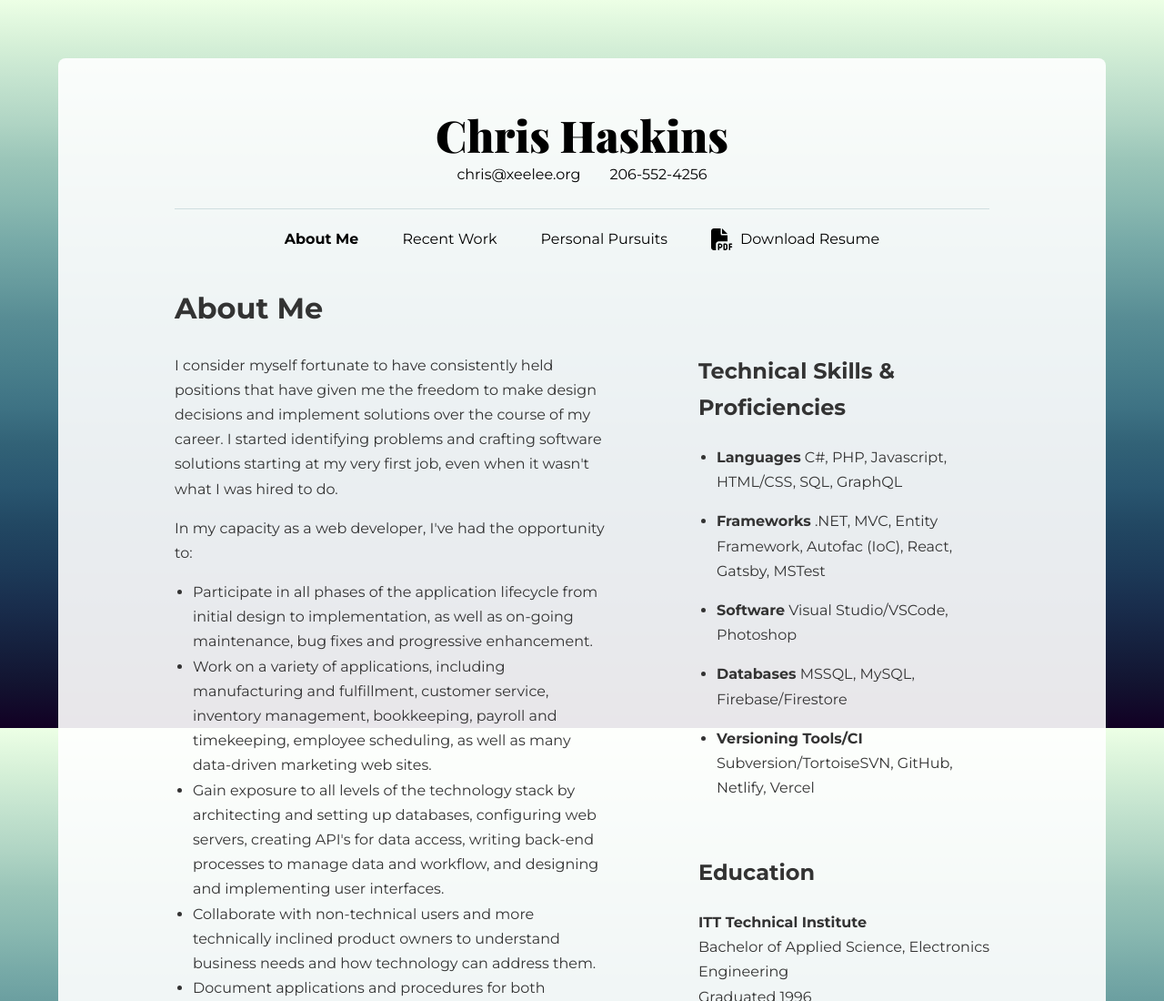
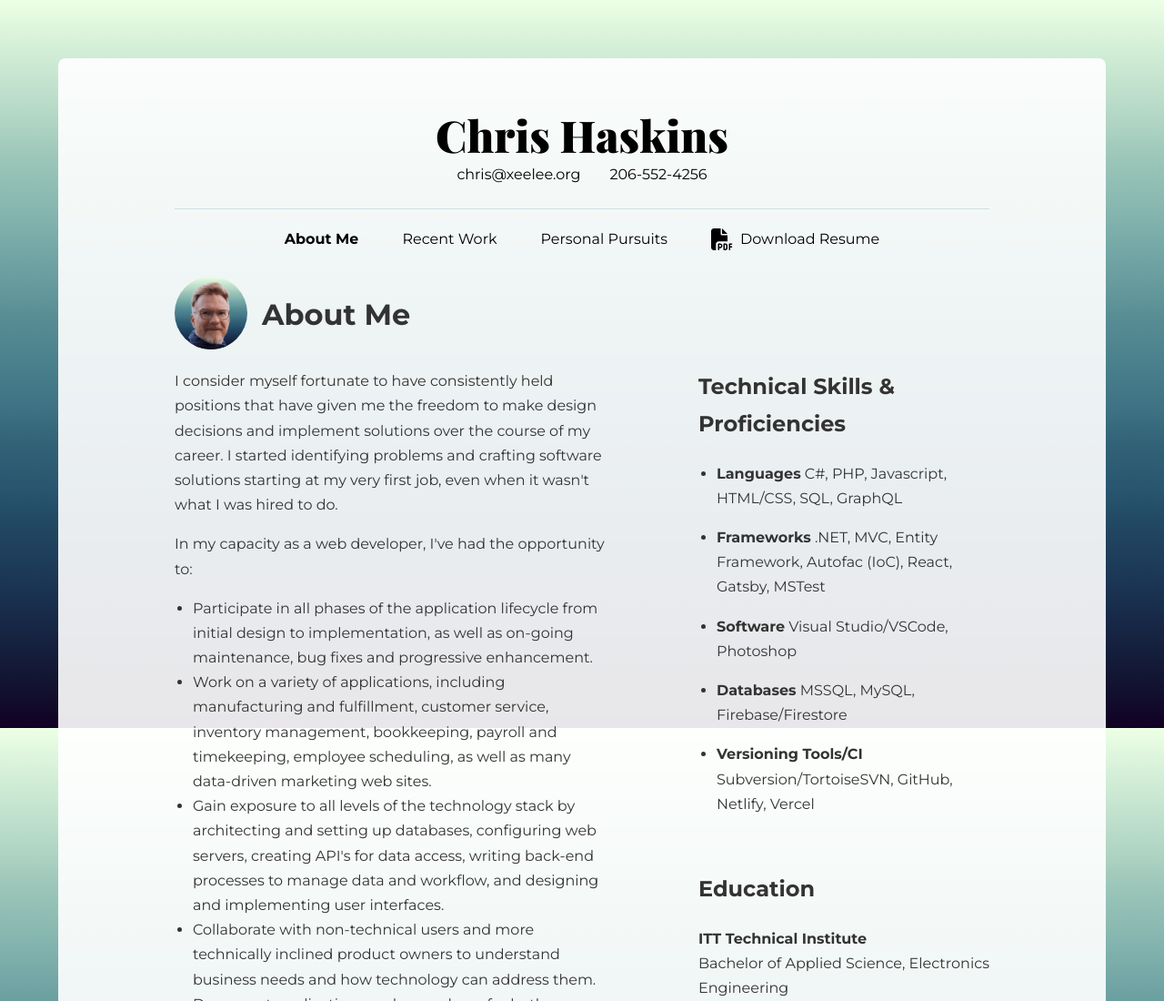
Before and after one commit to hchris28/chrishaskins, a Gatsby site: page /about-me in a window 1280 px wide. Shown: the top 1100 px of the page at 91% size. Built offline with nearby package versions, Linux system fonts and the light colour scheme; Gatsby itself is replaced by a stand-in of ours.

Commit message:
Added headshot to about me page.

```diff
--- a/src/pages/about-me/about-me.module.scss
+++ b/src/pages/about-me/about-me.module.scss
@@ -1,6 +1,38 @@
+
+@import "../../styles/globals";
 
 .skillsList {
     li {
         margin-bottom: 1rem;
     }
 }
+
+.headshot {
+    width: 5rem;
+    border-radius: 4rem;
+    margin-right: 1rem;
+    vertical-align: middle;
+    margin-top: -.5rem;
+    background-color: rgba($blue, .4);
+    background-image: linear-gradient(0deg,
+            hsl(270deg 100% 7%) 0%,
+            hsl(238deg 45% 13%) 6%,
+            hsl(224deg 49% 16%) 11%,
+            hsl(216deg 51% 20%) 17%,
+            hsl(210deg 51% 23%) 22%,
+            hsl(205deg 49% 26%) 28%,
+            hsl(202deg 46% 30%) 33%,
+            hsl(198deg 41% 33%) 39%,
+            hsl(195deg 36% 38%) 44%,
+            hsl(191deg 31% 42%) 50%,
+            hsl(188deg 26% 46%) 56%,
+            hsl(183deg 22% 51%) 61%,
+            hsl(177deg 23% 57%) 67%,
+            hsl(170deg 25% 63%) 72%,
+            hsl(162deg 27% 69%) 78%,
+            hsl(153deg 30% 76%) 83%,
+            hsl(141deg 36% 83%) 89%,
+            hsl(124deg 47% 89%) 94%,
+            hsl(104deg 100% 95%) 100%);
+    background-attachment: fixed;
+}
--- a/src/pages/about-me/index.tsx
+++ b/src/pages/about-me/index.tsx
@@ -1,5 +1,6 @@
 import * as React from "react"
 import type { HeadFC, PageProps } from "gatsby"
+import { StaticImage } from "gatsby-plugin-image"
 import { Meta } from "../../components/meta"
 import Markdown from 'markdown-to-jsx';
 import jobPathData from "./job-path.json"
@@ -10,7 +11,15 @@ import * as styles from "./about-me.module.scss"
 const AboutMe = (props: PageProps): JSX.Element => {
     return (
         <main>
-            <h1>About Me</h1>
+            <h1>
+                <StaticImage
+                    objectFit="contain"
+                    src="../../images/dork.png"
+                    alt="Headshot"
+                    className={styles.headshot}
+                />
+                <span>About Me</span>
+            </h1>
             <div className={classNames(contentGridStyles.container, contentGridStyles.reverseRowsWhenStacked)}>
                 <div>
                     <p>
```
Also changed, not shown: src/components/header/index.tsx (line endings or trailing spaces), src/images/dork.png (added).
